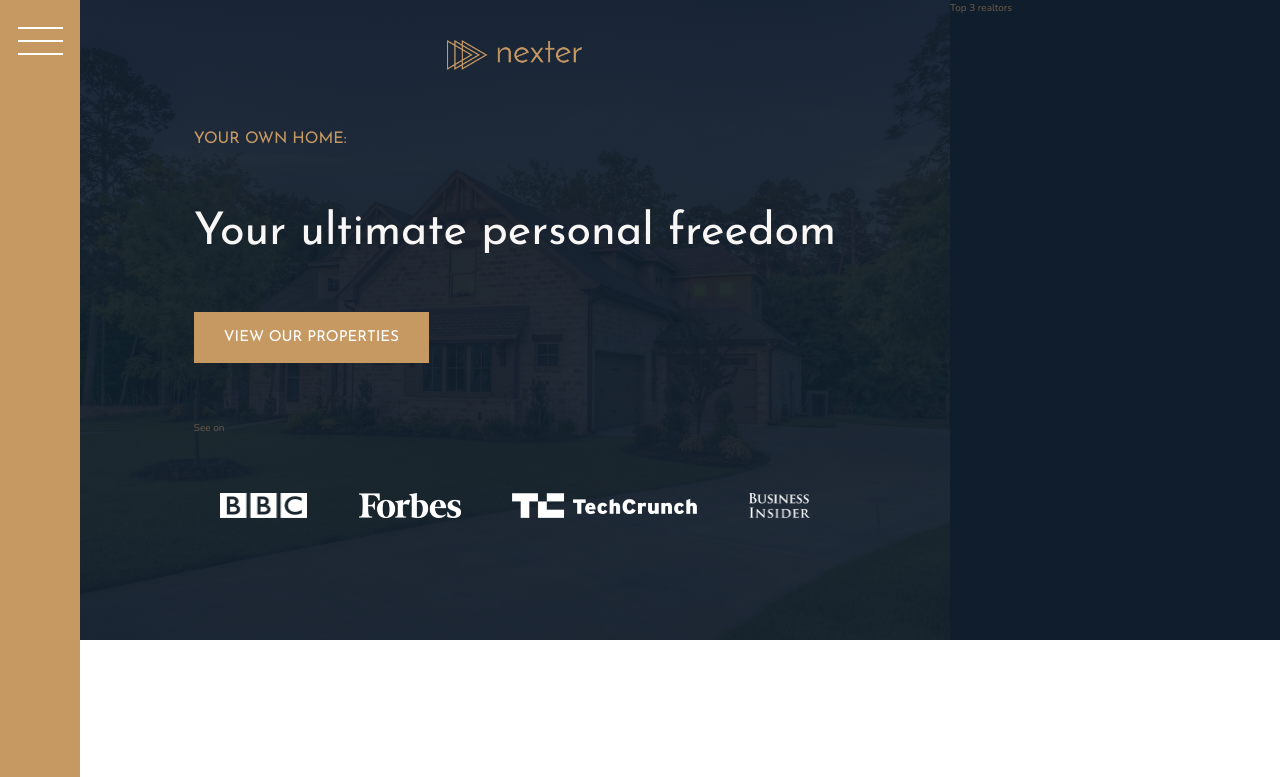
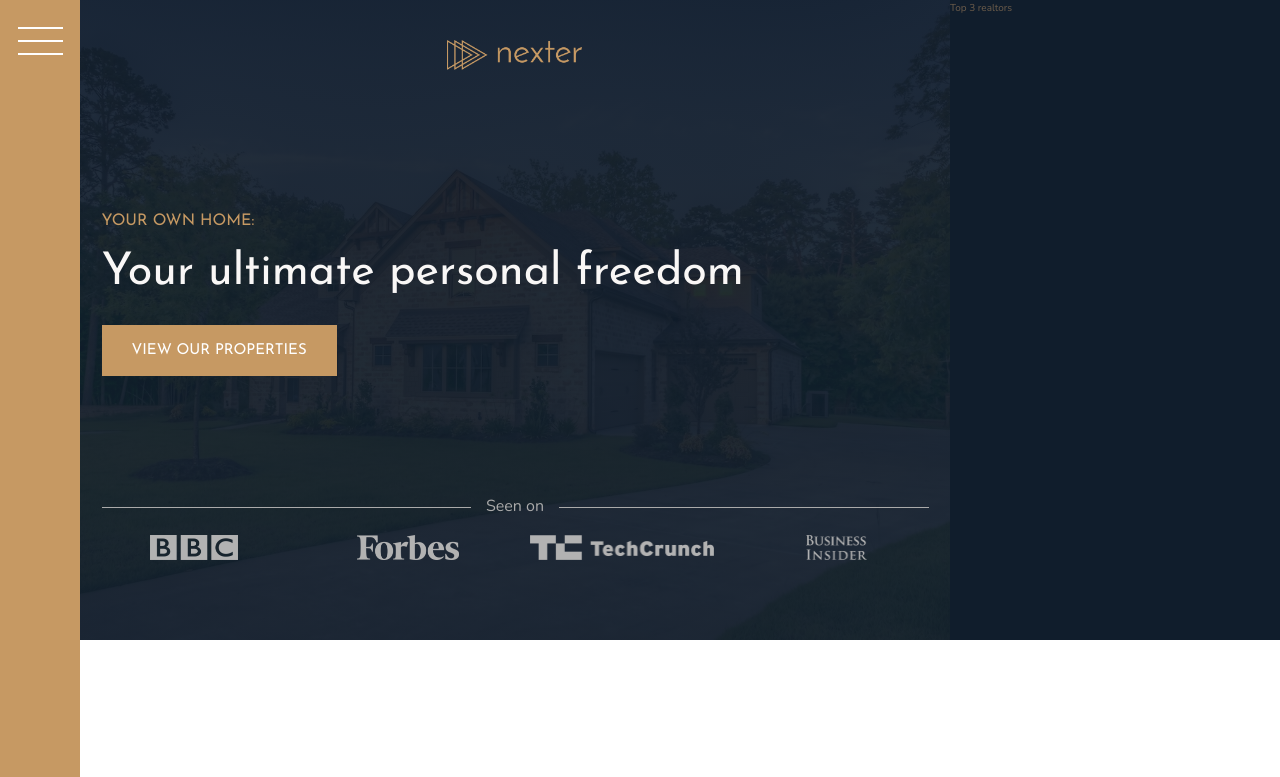
Before and after one commit to eelok/grid-3-nnexterr, a website: page index.html in a window 1280 px wide. Shown: the top 777 px of the page. Drawn offline with nearby package versions, Linux system fonts and the light colour scheme.

Commit message:
complete header

```diff
--- a/index.html
+++ b/index.html
@@ -19,15 +19,13 @@
             <h4 class="heading-3">Your own home:</h4>
             <h1 class="heading-1">Your ultimate personal freedom</h1>
             <button class="btn header__btn">View our properties</button>
-
-            <div class="header__seenon-text">See on</div>
+            <div class="header__seenon-text">Seen on</div>
             <div class="header__seenon-logos">
                 <img src="img/logo-bbc.png" alt="Seen on logo-1" class="header__logo">
                 <img src="img/logo-forbes.png" alt="Seen on logo-2" class="header__logo">
                 <img src="img/logo-techcrunch.png" alt="Seen on logo-3" class="header__logo">
                 <img src="img/logo-bi.png" alt="Seen on logo-4" class="header__logo">
             </div>
-
         </header>
         <div class="realtors">
             Top 3 realtors
--- a/sass/_header.scss
+++ b/sass/_header.scss
@@ -10,7 +10,7 @@
     padding-top: 4rem;
 
     display: grid;
-    grid-template-rows: 1fr, min-content, 6rem, 1fr;
+    grid-template-rows: 1fr min-content 6rem 1fr;
     grid-template-columns: max-content;
     grid-row-gap: 1.5rem;
     justify-content: center;
@@ -19,20 +19,39 @@
         height: 3rem;
         justify-self: center;
     }
-    &__seenon-tex {
-        font-size: 1.5rem;
-    }
+
     &__btn{
         justify-self: start;
         align-self: start;
     }
 
+    &__seenon-text {
+        display: grid;
+        grid-template-columns: 1fr max-content 1fr;
+        grid-column-gap: 1.5rem;
+        align-items: center;
+
+        font-size: 1.6rem;
+        color: $color-grey-light-2;
+
+        &::before,
+        &::after {
+            content: "";
+            display: block;
+            height: 1px;
+            background-color: currentColor;
+        }
+    }
+
     &__seenon-logos {
-        display: flex;
-        justify-content: space-around;
+        display: grid;
+        grid-template-columns: repeat(4, 1fr);
+        grid-column-gap: 3rem;
+        justify-items: center;
 
         img {
             height: 2.5rem;
+            filter: brightness(70%);
         }
     }
 }
```
Also changed, not shown: css/style.css.
